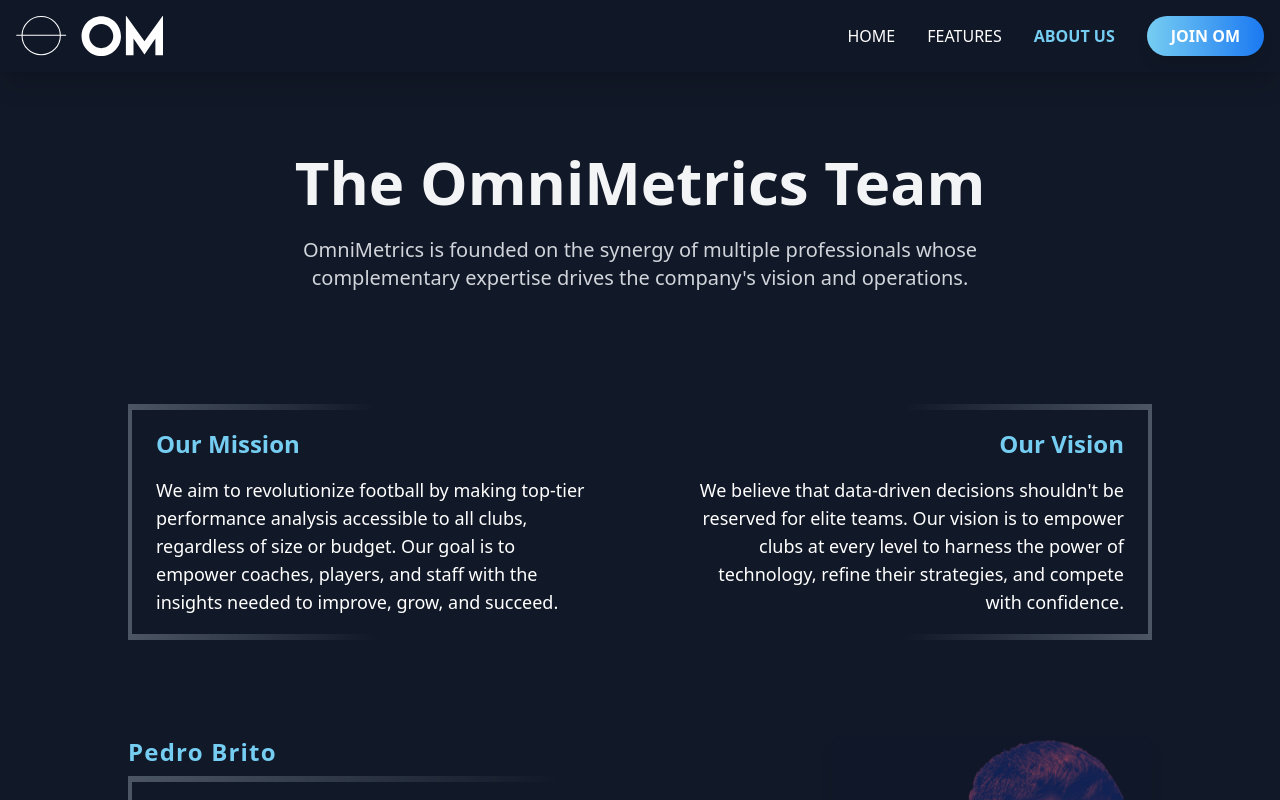
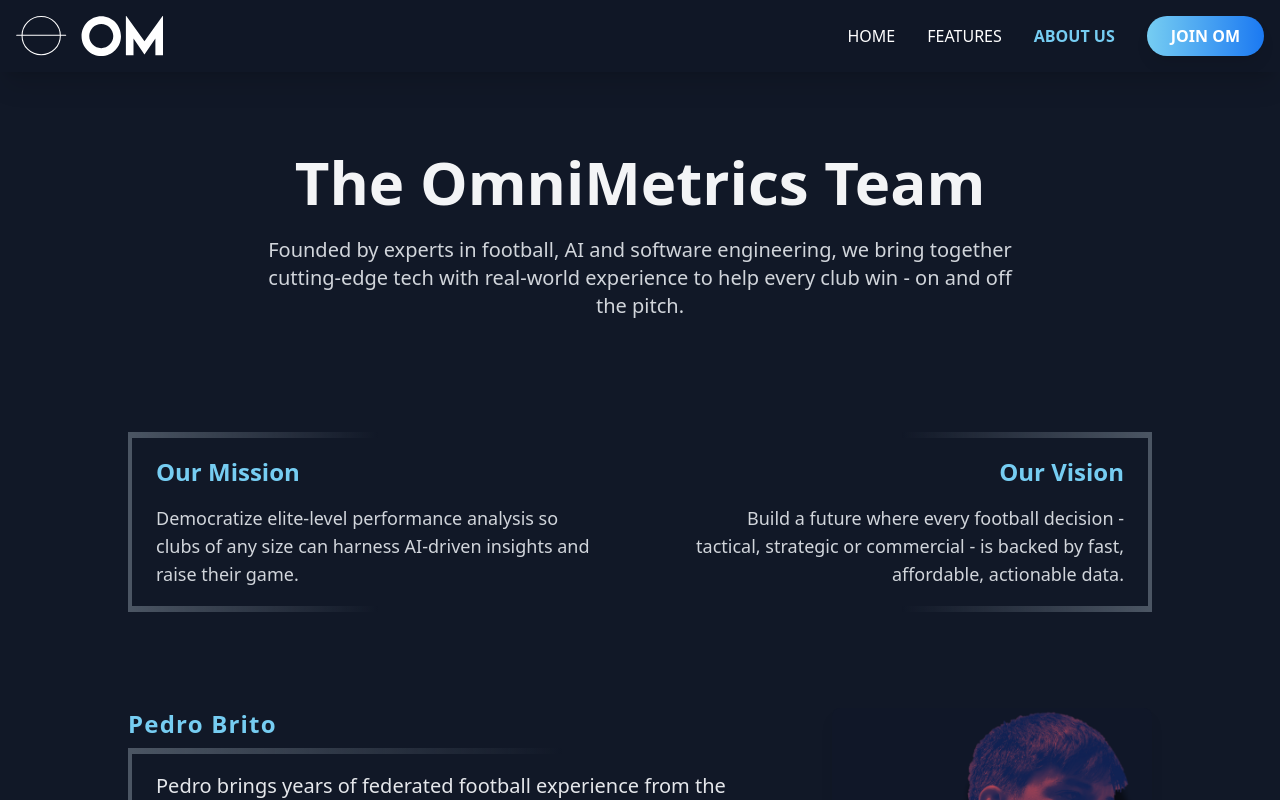
Before and after one commit to OmniMetrics/omnimetrics.pro, a Vue app: page /#/about in a window 1280 px wide. Shown: the top 800 px of the page. Built offline with nearby package versions, Linux system fonts and the light colour scheme.

Commit message:
Updated About page

```diff
--- a/src/views/AboutView.vue
+++ b/src/views/AboutView.vue
@@ -1,5 +1,5 @@
 <script setup lang="ts">
-// No need for refs or scroll handling now
+// No reactive state needed here
 </script>
 
 <template>
@@ -11,8 +11,7 @@
           The OmniMetrics Team
         </h1>
         <p class="max-w-3xl mx-auto text-center text-lg md:text-xl text-gray-300 leading-relaxed animate-fade-in-up">
-          OmniMetrics is founded on the synergy of multiple professionals whose
-          complementary expertise drives the company's vision and operations.
+          Founded by experts in football, AI and software engineering, we bring together cutting-edge tech with real-world experience to help every club win - on and off the pitch.
         </p>
       </section>
 
@@ -23,11 +22,8 @@
           <div class="w-full md:w-1/2">
             <div class="relative border-l-4 border-gray-600 p-6 animate-fade-in-left">
               <h2 class="text-2xl font-bold mb-4 text-secondary">Our Mission</h2>
-              <p class="leading-relaxed md:text-lg">
-                We aim to revolutionize football by making top-tier performance
-                analysis accessible to all clubs, regardless of size or budget.
-                Our goal is to empower coaches, players, and staff with
-                the insights needed to improve, grow, and succeed.
+              <p class="leading-relaxed md:text-lg text-gray-300">
+                Democratize elite-level performance analysis so clubs of any size can harness AI-driven insights and raise their game.
               </p>
               <span class="pointer-events-none absolute top-0 left-0 w-1/2 h-[6px] bg-gradient-to-r from-gray-600 to-transparent" aria-hidden="true"></span>
               <span class="pointer-events-none absolute bottom-0 left-0 w-1/2 h-[6px] bg-gradient-to-r from-gray-600 to-transparent" aria-hidden="true"></span>
@@ -38,11 +34,8 @@
           <div class="w-full md:w-1/2">
             <div class="relative border-r-4 border-gray-600 p-6 text-right animate-fade-in-right">
               <h2 class="text-2xl font-bold mb-4 text-secondary">Our Vision</h2>
-              <p class="leading-relaxed md:text-lg">
-                We believe that data-driven decisions shouldn't be reserved for
-                elite teams. Our vision is to empower clubs at every level to
-                harness the power of technology, refine their strategies, and
-                compete with confidence.
+              <p class="leading-relaxed md:text-lg text-gray-300">
+                Build a future where every football decision - tactical, strategic or commercial - is backed by fast, affordable, actionable data.
               </p>
               <span class="pointer-events-none absolute top-0 right-0 w-1/2 h-[6px] bg-gradient-to-l from-gray-600 to-transparent" aria-hidden="true"></span>
               <span class="pointer-events-none absolute bottom-0 right-0 w-1/2 h-[6px] bg-gradient-to-l from-gray-600 to-transparent" aria-hidden="true"></span>
@@ -61,9 +54,7 @@
             </h2>
             <div class="relative border-l-4 border-gray-600 p-6 text-gray-200 leading-relaxed md:text-xl animate-fade-in-left">
               <p>
-                Pedro brings years of federated football experience from the UK and Portugal,
-                offering deep tactical and strategic expertise. With a BSc in Football Studies,
-                he empowers clubs at all levels with insights to optimize performance and gain a competitive edge.
+                Pedro brings years of federated football experience from the UK and Portugal, offering deep tactical and strategic expertise. With a BSc in Football Studies, he empowers clubs at all levels with insights to optimize performance and gain a competitive edge.
               </p>
               <span class="pointer-events-none absolute top-0 left-0 w-2/3 h-[6px] bg-gradient-to-r from-gray-600 to-transparent" aria-hidden="true"></span>
               <span class="pointer-events-none absolute bottom-0 left-0 w-2/3 h-[6px] bg-gradient-to-r from-gray-600 to-transparent" aria-hidden="true"></span>
@@ -96,9 +87,7 @@
             </h2>
             <div class="relative border-r-4 border-gray-600 p-6 text-gray-200 leading-relaxed md:text-xl animate-fade-in-right">
               <p>
-                Eduardo leads platform development, transforming football data into actionable insights.
-                With his AI and software engineering expertise, he is committed to empowering teams
-                to enhance performance through continuous technological innovation.
+                Eduardo leads platform development, transforming football data into actionable insights. With his AI and software engineering expertise, he is committed to empowering teams to enhance performance through continuous technological innovation.
               </p>
               <span class="pointer-events-none absolute top-0 right-0 w-2/3 h-[6px] bg-gradient-to-l from-gray-600 to-transparent" aria-hidden="true"></span>
               <span class="pointer-events-none absolute bottom-0 right-0 w-2/3 h-[6px] bg-gradient-to-l from-gray-600 to-transparent" aria-hidden="true"></span>
@@ -117,9 +106,7 @@
             </h2>
             <div class="relative border-l-4 border-gray-600 p-6 text-gray-200 leading-relaxed md:text-xl animate-fade-in-left">
               <p>
-                Samuel combines years of experience in building large-scale distributed systems, AI,
-                and computer vision algorithms with a passion for football and real-time data insights.
-                He is dedicated to leveraging advanced technologies to optimize performance and secure a strategic advantage in the market.
+                Samuel combines years of experience in building large-scale distributed systems, AI, and computer vision algorithms with a passion for football and real-time data insights. He is dedicated to leveraging advanced technologies to optimize performance and secure a strategic advantage in the market.
               </p>
               <span class="pointer-events-none absolute top-0 left-0 w-2/3 h-[6px] bg-gradient-to-r from-gray-600 to-transparent" aria-hidden="true"></span>
               <span class="pointer-events-none absolute bottom-0 left-0 w-2/3 h-[6px] bg-gradient-to-r from-gray-600 to-transparent" aria-hidden="true"></span>
@@ -170,63 +157,13 @@
 </template>
 
 <style>
-@keyframes fadeInDown {
-  from {
-    opacity: 0;
-    transform: translate3d(0, -20px, 0);
-  }
-  to {
-    opacity: 1;
-    transform: translate3d(0, 0, 0);
-  }
-}
+@keyframes fadeInDown { from { opacity: 0; transform: translate3d(0, -20px, 0); } to { opacity: 1; transform: translate3d(0, 0, 0); } }
+@keyframes fadeInUp   { from { opacity: 0; transform: translate3d(0, 20px, 0); }  to { opacity: 1; transform: translate3d(0, 0, 0); } }
+@keyframes fadeInLeft { from { opacity: 0; transform: translate3d(-20px, 0, 0); } to { opacity: 1; transform: translate3d(0, 0, 0); } }
+@keyframes fadeInRight{ from { opacity: 0; transform: translate3d(20px, 0, 0); } to { opacity: 1; transform: translate3d(0, 0, 0); } }
 
-@keyframes fadeInUp {
-  from {
-    opacity: 0;
-    transform: translate3d(0, 20px, 0);
-  }
-  to {
-    opacity: 1;
-    transform: translate3d(0, 0, 0);
-  }
-}
-
-@keyframes fadeInLeft {
-  from {
-    opacity: 0;
-    transform: translate3d(-20px, 0, 0);
-  }
-  to {
-    opacity: 1;
-    transform: translate3d(0, 0, 0);
-  }
-}
-
-@keyframes fadeInRight {
-  from {
-    opacity: 0;
-    transform: translate3d(20px, 0, 0);
-  }
-  to {
-    opacity: 1;
-    transform: translate3d(0, 0, 0);
-  }
-}
-
-.animate-fade-in-down {
-  animation: fadeInDown 0.5s ease-out;
-}
-
-.animate-fade-in-up {
-  animation: fadeInUp 0.5s ease-out;
-}
-
-.animate-fade-in-left {
-  animation: fadeInLeft 0.5s ease-out;
-}
-
-.animate-fade-in-right {
-  animation: fadeInRight 0.5s ease-out;
-}
+.animate-fade-in-down { animation: fadeInDown .6s ease-out; }
+.animate-fade-in-up   { animation: fadeInUp   .6s ease-out; }
+.animate-fade-in-left { animation: fadeInLeft .6s ease-out; }
+.animate-fade-in-right{ animation: fadeInRight .6s ease-out; }
 </style>
```
